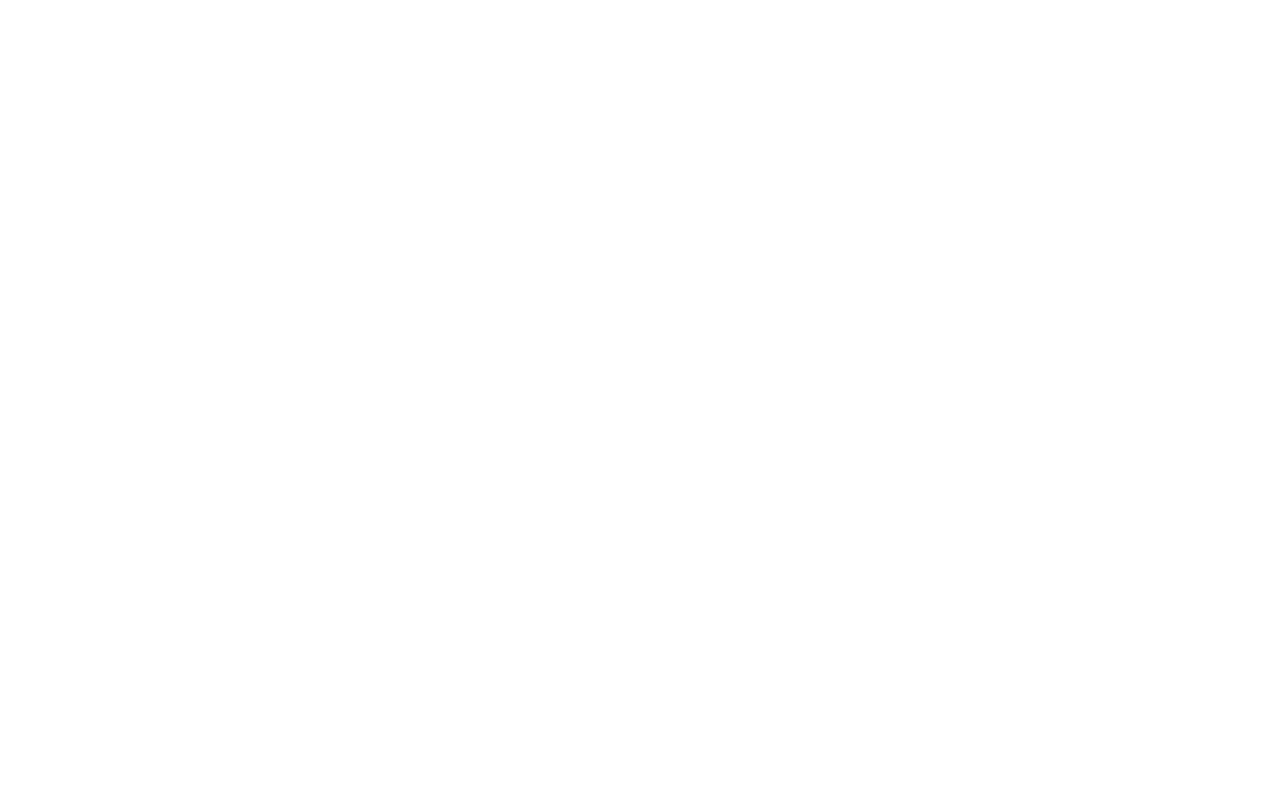
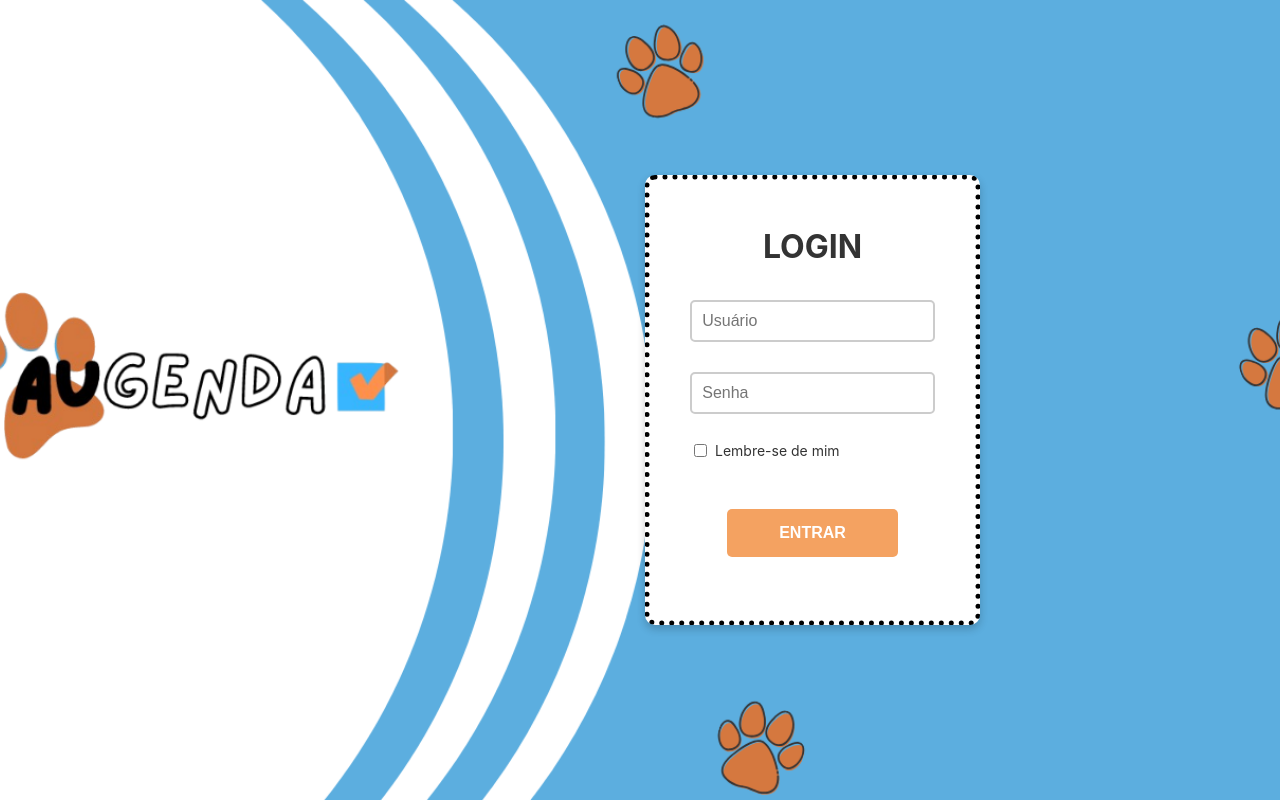
Before and after one commit to Augenda/augenda, a React (Create React App) app: page / in a window 1280 px wide. Built offline with nearby package versions, Linux system fonts and the light colour scheme.

Commit message:
Implementação da Tela de Login
Foi instalado o componente de roteamento através do comando npm install react-router-dom, foi implementada a tela de login, apenas o visual

```diff
--- a/package.json
+++ b/package.json
@@ -8,6 +8,7 @@
     "@testing-library/user-event": "^13.5.0",
     "react": "^18.3.1",
     "react-dom": "^18.3.1",
+    "react-router-dom": "^6.27.0",
     "react-scripts": "5.0.1",
     "web-vitals": "^2.1.4"
   },
--- a/src/App.js
+++ b/src/App.js
@@ -1,11 +1,17 @@
-import './App.css';
+import React from 'react';
+import { BrowserRouter as Router, Route, Routes } from 'react-router-dom';
+import Login from './components/Login/Login';
+// Importe outros componentes aqui, se houver
 
 function App() {
   return (
-    <div className="App">
-      <header className="App-header">
-      </header>
-    </div>
+    <Router>
+      <Routes>
+        <Route path="/" element={<Login />} />
+        {/* Defina outras rotas aqui, por exemplo: */}
+        {/* <Route path="/home" element={<Home />} /> */}
+      </Routes>
+    </Router>
   );
 }
 
--- /dev/null
+++ b/src/components/Login/Login.css
@@ -0,0 +1,77 @@
+/* Container principal com imagem de fundo */
+.login-background {
+    background-image: url('../../assets/Background.png');
+    background-size: cover;
+    background-position: center;
+    background-repeat: no-repeat;
+    height: 100vh;
+    display: flex;
+    align-items: center;
+    justify-content: flex-end; /* Alinha o container à direita */
+    padding-right: 300px;
+  }
+
+  /* Container do formulário */
+  .login-container {
+    background-color: white;
+    padding: 20px 40px;
+    border-radius: 10px;
+    border-style: dotted;
+    border-width: thick;
+    box-shadow: 0 4px 8px rgba(0, 0, 0, 0.2);
+    max-width: 25%;
+    width: 100%;
+    height: 50%;
+    text-align: center;
+  }
+
+  h2 {
+  font-size: 32px;
+  font-weight: bold;
+  color: #333;
+  margin-bottom: 20px;
+}
+
+.login-input {
+  width: 90%;
+  padding: 10px;
+  margin: 6% 0;
+  border-radius: 5px;
+  border: 2px solid #ccc;
+  font-size: 16px;
+}
+
+.login-input:hover{
+    background-color: #b3b0b0;
+}
+
+.login-remember {
+  display: flex;
+  align-items: center;
+  margin: 5% 0;
+  cursor: pointer;
+}
+
+.login-remember label {
+  margin-left: 5px;
+  font-size: 14px;
+  color: #333;
+  cursor: pointer;
+}
+
+.login-button {
+  background-color: #f4a261;
+  color: white;
+  width: 70%;
+  padding: 15px 20px;
+  border: none;
+  border-radius: 5px;
+  font-size: 16px;
+  font-weight: bold;
+  margin-top: 15%;
+  cursor: pointer;
+}
+
+.login-button:hover {
+    background-color: #e76f51;
+}
--- /dev/null
+++ b/src/components/Login/Login.js
@@ -0,0 +1,21 @@
+import React from "react";
+import "../Login/Login.css";
+
+function Login() {
+	return (
+		<div className="login-background">
+			<div className="login-container">
+				<h2>LOGIN</h2>
+				<input type="text" placeholder="Usuário" className="login-input" />
+				<input type="password" placeholder="Senha" className="login-input" />
+				<div className="login-remember">
+					<input type="checkbox" id="remember" />
+					<label htmlFor="remember">Lembre-se de mim</label>
+				</div>
+				<button className="login-button">ENTRAR</button>
+			</div>
+		</div>
+	);
+}
+
+export default Login;
```
Also changed, not shown: src/assets/Background.png (added), 1 other file (tests, documents, lock files or other folders).
